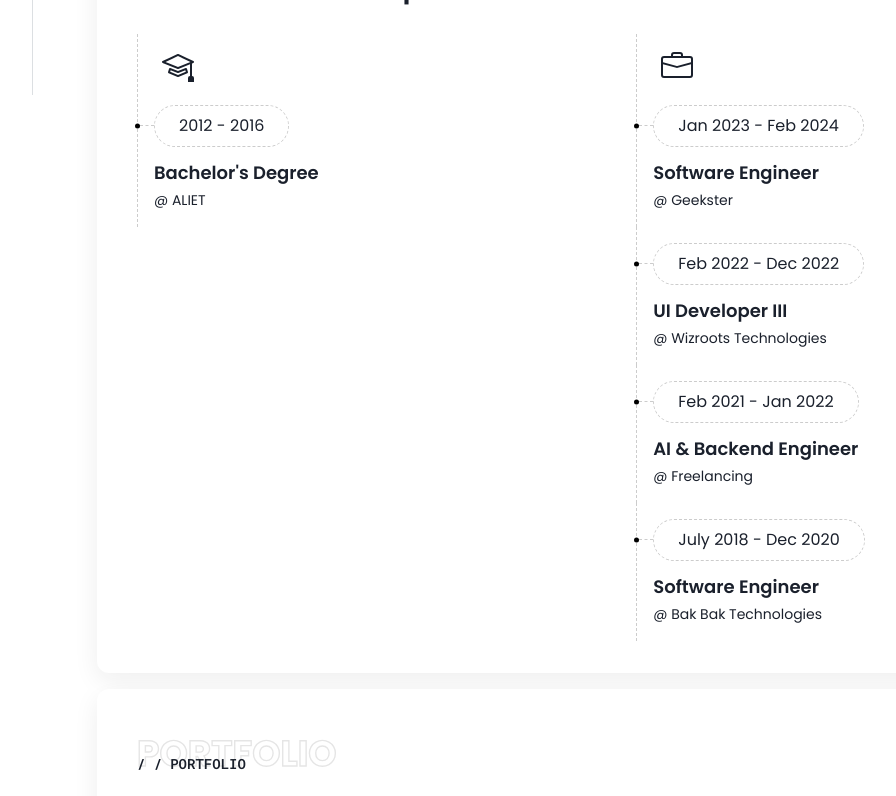
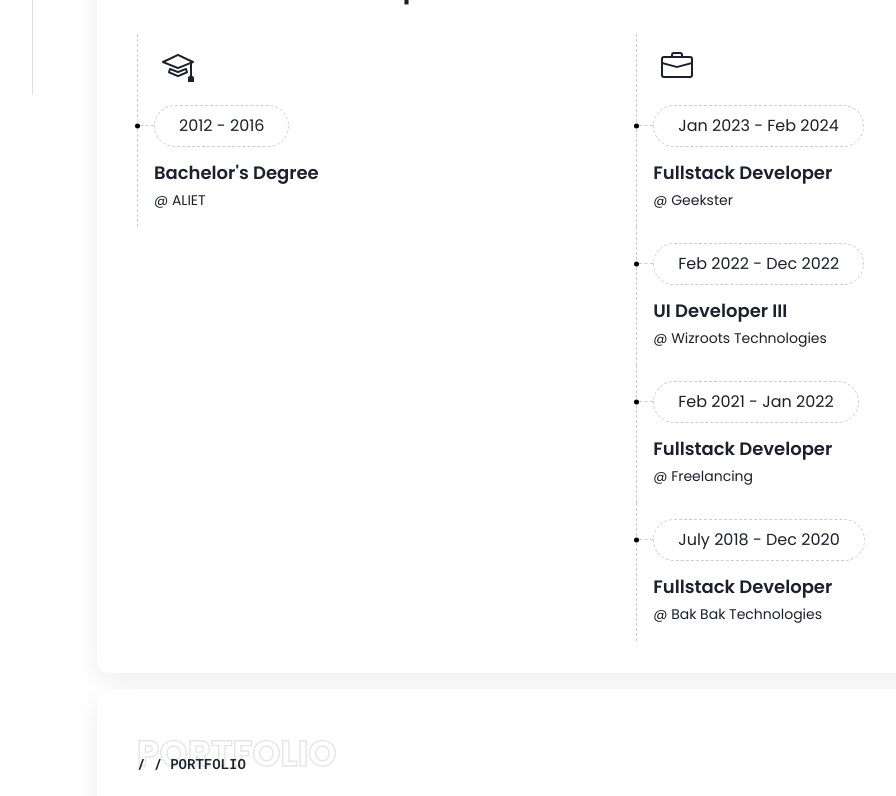
Before and after one commit to avinashdv/ui-portfolio, a Next.js app: page / in a window 1280 px wide. Shown: the part 705-1501 px from the top of the page, without its empty margins (223-1119 px from the left). Built offline with nearby package versions, Linux system fonts and the light colour scheme.

Commit message:
resolved few ui issues

```diff
--- a/src/app/components/Body/index.tsx
+++ b/src/app/components/Body/index.tsx
@@ -37,7 +37,6 @@ export default function Body() {
       </Box>
       <ResumeEducation />
       <Portfolio />
-      {/* <Portfolio /> */}
       <BlogPosts />
       <Contact />
     </Flex>
--- a/src/app/components/Menu/index.tsx
+++ b/src/app/components/Menu/index.tsx
@@ -19,16 +19,18 @@ export default function Menu() {
     } else if (scrollInPx >= 500 && scrollInPx < 1300) {
       setHandle("portfolio-resume");
     } else if (scrollInPx >= 1300 && scrollInPx < 1800) {
+      setHandle("portfolio-works");
+    } else if (scrollInPx >= 1800 && scrollInPx < 2200) {
       setHandle("portfolio-blogs");
-    } else if (scrollInPx >= 1800) {
-      setHandle("portfolio-contact");
-    } else if (scrollInPx >= 1300 && scrollInPx < 2200) {
-      setHandle("portfolio-works");
-    } else if (scrollInPx >= 2200 && scrollInPx < 2600) {
-      setHandle("portfolio-blogs");
-    } else if (scrollInPx >= 2600) {
+    } else if (scrollInPx > 2200) {
       setHandle("portfolio-contact");
     }
+    // else if (scrollInPx >= 2200 && scrollInPx < 2600) {
+    //   setHandle("portfolio-blogs");
+    // }
+    // else if (scrollInPx >= 2600) {
+    //   setHandle("portfolio-contact");
+    // }
   }
 
   return (
--- a/src/app/components/ResumeEducation/index.tsx
+++ b/src/app/components/ResumeEducation/index.tsx
@@ -40,7 +40,7 @@ export default function ResumeEducation() {
         <Box w={{ base: "100%", xl: "48%" }}>
           <Education
             year="Jan 2023 - Feb 2024"
-            title="Software Engineer"
+            title="Fullstack Developer"
             place="Geekster"
             id="2"
           />
@@ -51,12 +51,12 @@ export default function ResumeEducation() {
           />
           <Education
             year="Feb 2021 - Jan 2022"
-            title="AI & Backend Engineer"
+            title="Fullstack Developer"
             place="Freelancing"
           />
           <Education
             year="July 2018 - Dec 2020"
-            title="Software Engineer"
+            title="Fullstack Developer"
             place="Bak Bak Technologies"
           />
         </Box>
```
